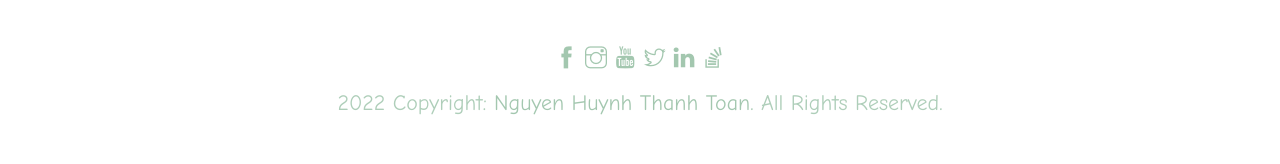
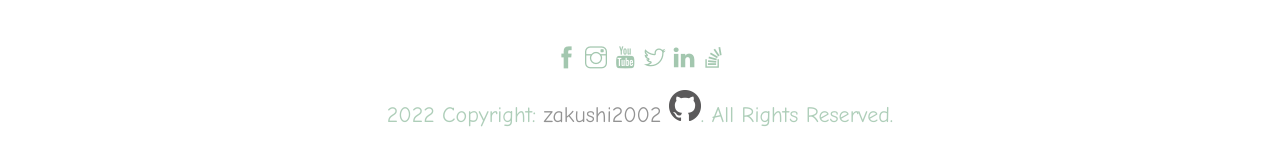
Before and after one commit to zakushi2002/The-Nam-Nguyen-Clones, a plain HTML site: page index.html in a window 1280 px wide. Shown: the part 3612-3776 px from the top of the page. Drawn offline with Linux system fonts and the light colour scheme.

Commit message:
Edit Link_Source_Code

```diff
--- a/assets/css/style.css
+++ b/assets/css/style.css
@@ -495,11 +495,14 @@ Tổng quan đến chi tiết
 
 #footer .copyright a{
     text-decoration: none;
+    opacity: 0.7;
+    color: rgba(0, 0, 0,0.6);
     cursor: url(https://cur.cursors-4u.net/anime/ani-12/ani1152.gif),pointer;
 }
 
 #footer .copyright a:hover{
-    color: rgba(140,185,155,0.4);
+    opacity: 1;
+    color: rgba(0, 0, 0,1);
 }
 
 /* Modal */
--- a/index.html
+++ b/index.html
@@ -239,7 +239,7 @@
                 <a href="https://www.linkedin.com/in/to%C3%A0n-nguy%E1%BB%85n-hu%E1%BB%B3nh-thanh-76b475243" target="_blank" class="ti-linkedin"><i></i></a>
                 <a href="https://stackoverflow.com/users/18683021/10-billion-percent" target="_blank" class="ti-stack-overflow"><i></i></a>
 
-                <p class="copyright">2022 Copyright: <a href="https://github.com/zakushi2002/The-Nam-Nguyen-Clones" target="_blank">Nguyen Huynh Thanh Toan</a>. All Rights Reserved.</p>
+                <p class="copyright">2022 Copyright: <a href="https://github.com/zakushi2002/The-Nam-Nguyen-Clones" target="_blank">zakushi2002 <img src="assets/img/Logo/GitHub-Mark/PNG/GitHub-Mark-32px.png" alt=""></a>. All Rights Reserved.</p>
             </div>
         </div>
         <!-- End Footer -->
```
Also changed, not shown: assets/img/Logo/GitHub-Mark/PNG/GitHub-Mark-120px-plus.png (added), assets/img/Logo/GitHub-Mark/PNG/GitHub-Mark-32px.png (added), assets/img/Logo/GitHub-Mark/PNG/GitHub-Mark-64px.png (added), assets/img/Logo/GitHub-Mark/PNG/GitHub-Mark-Light-120px-plus.png (added), assets/img/Logo/GitHub-Mark/PNG/GitHub-Mark-Light-32px.png (added), assets/img/Logo/GitHub-Mark/PNG/GitHub-Mark-Light-64px.png (added).
